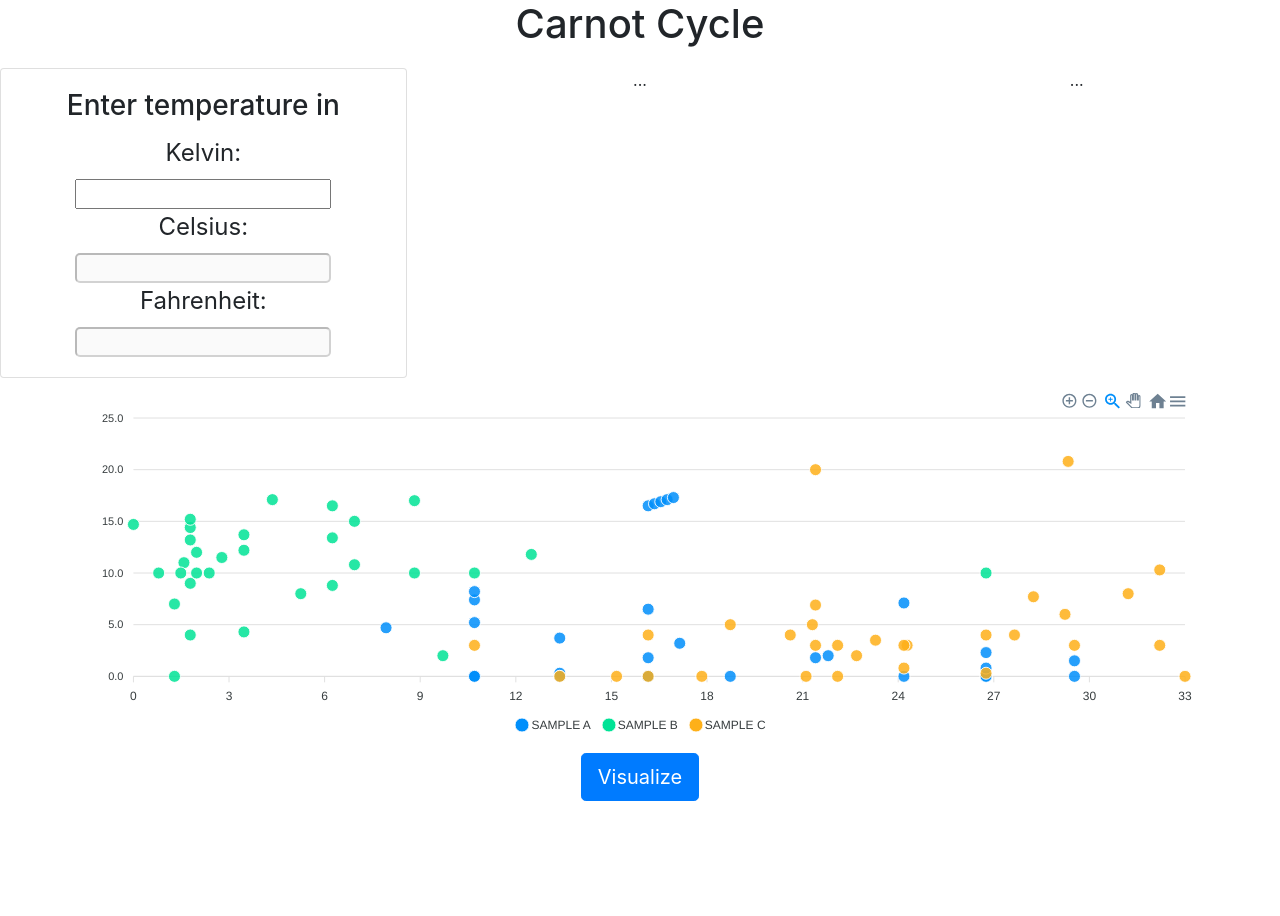
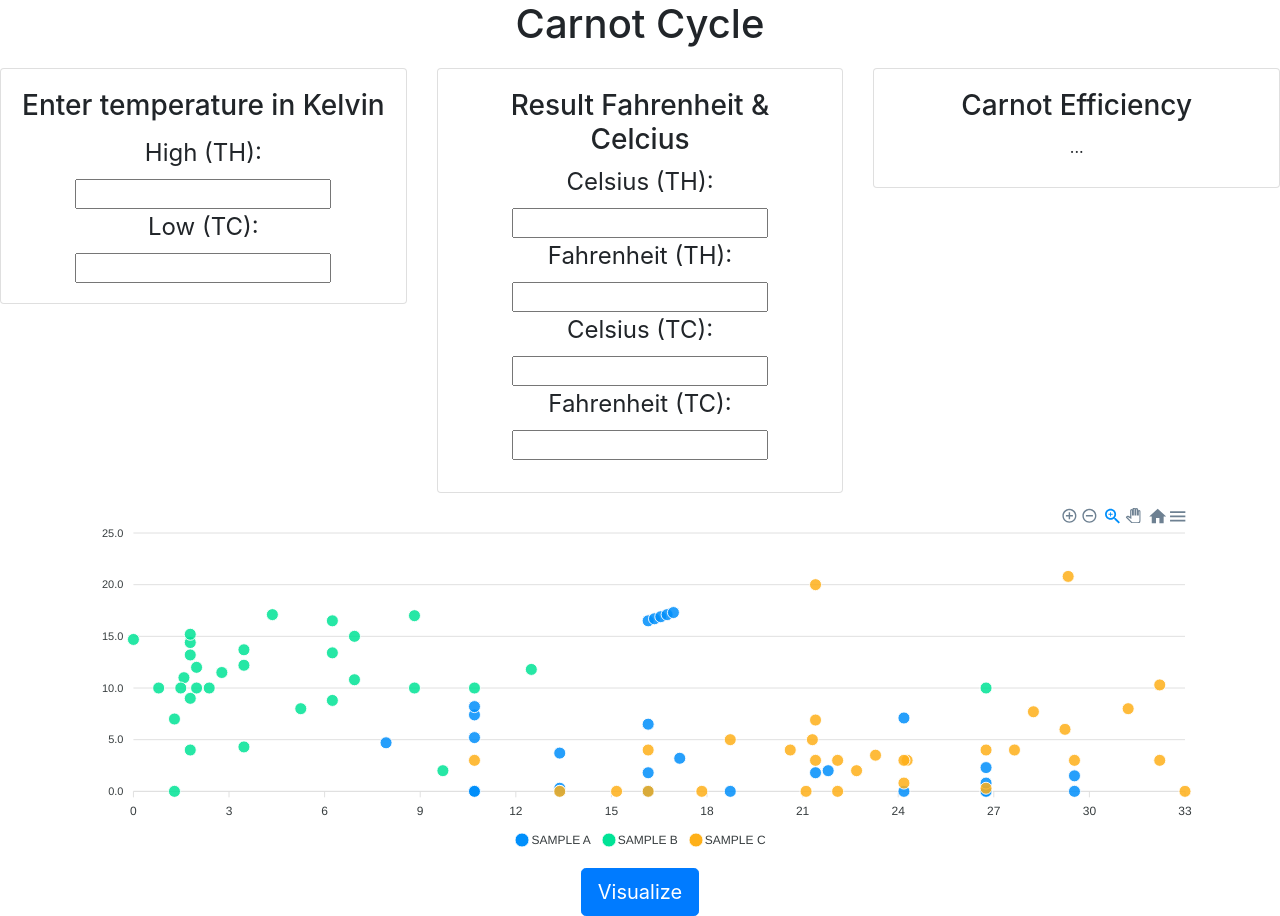
Before and after one commit to RuslanUchan/carnot-cycle, a React (Create React App) app: page / in a window 1280 px wide. Before the commit the page ends 801 px from the top, so only its background shows below. Built offline with nearby package versions, Linux system fonts and the light colour scheme.

Commit message:
Main input done

```diff
--- a/src/App.js
+++ b/src/App.js
@@ -1,10 +1,9 @@
 import React, { Component } from "react"
 import "./App.css"
-import { Container, Row, Col, Button } from "reactstrap"
+import { Container, Button } from "reactstrap"
 
-import Calculator from "./components/Calculator"
+import Calculator from "./components/TemperatureCalculator"
 import ScatterChart from "./components/ScatterChart"
-import Reactstrap from "./components/Reactstrap"
 
 class App extends Component {
   constructor(props) {
@@ -17,13 +16,7 @@ class App extends Component {
     return (
       <div className="App">
         <h1 style={{ marginBottom: "20px" }}>Carnot Cycle</h1>
-        <Row>
-          <Col>
-            <Calculator />
-          </Col>
-          <Col>...</Col>
-          <Col>...</Col>
-        </Row>
+        <Calculator />
         <Container style={{ marginTop: "10px" }}>
           <ScatterChart />
         </Container>
--- a/src/components/Calculator.js
+++ /dev/null
@@ -1,64 +0,0 @@
-import React, { Component } from "react"
-import TemperatureInput from "./TemperatureInput"
-import { Card, CardTitle, CardBody, CardText } from "reactstrap"
-
-class Calculator extends Component {
-  constructor(props) {
-    super(props)
-    this.state = { temperature: "" }
-  }
-
-  handleKelvinChange = temperature => {
-    this.setState({ temperature })
-  }
-
-  /**
-   *  All temperature is converted into Kelvin. As kelvin is
-   *  used to calculate thermodynamics equation.
-   *  it's the international standard
-   */
-  toCelsius = kelvin => {
-    return kelvin - 273
-  }
-
-  toFahrenheit = kelvin => {
-    return (kelvin - 273) * 1.8 + 32
-  }
-
-  tryConvert = (temperature, convert) => {
-    const input = parseFloat(temperature)
-    if (Number.isNaN(input)) {
-      return ""
-    }
-    const output = convert(input)
-    const rounded = Math.round(output * 1000) / 1000
-    return rounded.toString()
-  }
-
-  render() {
-    const temperature = this.state.temperature
-    const celsius = this.tryConvert(temperature, this.toCelsius)
-    const fahrenheit = this.tryConvert(temperature, this.toFahrenheit)
-
-    return (
-      <Card>
-        <CardBody>
-          <CardTitle>
-            <h3>Enter temperature in</h3>
-          </CardTitle>
-          <CardText>
-            <TemperatureInput
-              scale="k"
-              temperature={this.state.temperature}
-              onTemperatureChange={this.handleKelvinChange}
-            />
-            <TemperatureInput scale="c" temperature={celsius} />
-            <TemperatureInput scale="f" temperature={fahrenheit} />
-          </CardText>
-        </CardBody>
-      </Card>
-    )
-  }
-}
-
-export default Calculator
--- /dev/null
+++ b/src/components/EfficiencyCalculator.js
@@ -0,0 +1,21 @@
+import React, { Component } from "react"
+
+class EfficiencyCalculator extends Component {
+  render() {
+    const { TH, TC } = this.props
+    let efficiency = (1 - TC / TH) * 100
+    return (
+      <fieldset>
+        {isNaN(efficiency) ? (
+          <label>...</label>
+        ) : (
+          <label>
+            <h4>{efficiency}%</h4>
+          </label>
+        )}
+      </fieldset>
+    )
+  }
+}
+
+export default EfficiencyCalculator
--- /dev/null
+++ b/src/components/TemperatureCalculator.js
@@ -0,0 +1,113 @@
+import React, { Component } from "react"
+import TemperatureInput from "./TemperatureInput"
+import EfficiencyCalculator from "./EfficiencyCalculator"
+import { Card, CardTitle, CardBody, CardText, Row, Col } from "reactstrap"
+
+class Calculator extends Component {
+  constructor(props) {
+    super(props)
+    this.state = { highTemperature: "", lowTemperature: "" }
+  }
+
+  handleKelvinChange = (temperature, label) => {
+    // If high, assign to high
+    // If low, assign to low
+    label === "High (TH)"
+      ? this.setState({ highTemperature: temperature })
+      : this.setState({ lowTemperature: temperature })
+  }
+
+  /**
+   *  All temperature is converted into Kelvin. As kelvin is
+   *  used to calculate thermodynamics equation.
+   *  it's the international standard
+   */
+  toCelsius = kelvin => {
+    return kelvin - 273
+  }
+
+  toFahrenheit = kelvin => {
+    return (kelvin - 273) * 1.8 + 32
+  }
+
+  tryConvert = (temperature, convert) => {
+    const input = parseFloat(temperature)
+    if (Number.isNaN(input)) {
+      return ""
+    }
+    const output = convert(input)
+    const rounded = Math.round(output * 1000) / 1000
+    return rounded.toString()
+  }
+
+  render() {
+    const { highTemperature, lowTemperature } = this.state
+    const THCelsius = this.tryConvert(highTemperature, this.toCelsius)
+    const THFahrenheit = this.tryConvert(highTemperature, this.toFahrenheit)
+    const TCCelsius = this.tryConvert(lowTemperature, this.toCelsius)
+    const TCFahrenheit = this.tryConvert(lowTemperature, this.toFahrenheit)
+
+    return (
+      <Row>
+        <Col>
+          <Card>
+            <CardBody>
+              <CardTitle>
+                <h3>Enter temperature in Kelvin</h3>
+              </CardTitle>
+              <CardText>
+                <TemperatureInput
+                  label="High (TH)"
+                  temperature={this.state.highTemperature}
+                  onTemperatureChange={this.handleKelvinChange}
+                />
+                <TemperatureInput
+                  temperature={this.state.lowTemperature}
+                  label="Low (TC)"
+                  onTemperatureChange={this.handleKelvinChange}
+                />
+              </CardText>
+            </CardBody>
+          </Card>
+        </Col>
+        <Col>
+          <Card>
+            <CardBody>
+              <CardTitle>
+                <h3>Result Fahrenheit & Celcius</h3>
+                <TemperatureInput
+                  label="Celsius (TH)"
+                  temperature={THCelsius}
+                />
+                <TemperatureInput
+                  label="Fahrenheit (TH)"
+                  temperature={THFahrenheit}
+                />
+                <TemperatureInput
+                  label="Celsius (TC)"
+                  temperature={TCCelsius}
+                />
+                <TemperatureInput
+                  label="Fahrenheit (TC)"
+                  temperature={TCFahrenheit}
+                />
+              </CardTitle>
+            </CardBody>
+          </Card>
+        </Col>
+        <Col>
+          <Card>
+            <CardBody>
+              <CardTitle>
+                <h3>Carnot Efficiency</h3>
+              </CardTitle>
+              <EfficiencyCalculator TH={highTemperature} TC={lowTemperature} />
+            </CardBody>
+          </Card>
+        </Col>
+      </Row>
+    )
+  }
+}
+
+export default Calculator
--- a/src/components/TemperatureInput.js
+++ b/src/components/TemperatureInput.js
@@ -4,35 +4,20 @@ class TemperatureInput extends Component {
   constructor(props) {
     super(props)
 
-    this.state = {
-      scaleNames: {
-        c: "Celsius",
-        f: "Fahrenheit",
-        k: "Kelvin"
-      }
-    }
+    this.state = {}
   }
 
   handleChange = e => {
-    this.props.onTemperatureChange(e.target.value)
+    this.props.onTemperatureChange(e.target.value, this.props.label)
   }
 
   render() {
     const temperature = this.props.temperature
-    const scale = this.props.scale
+    const label = this.props.label
     return (
       <fieldset>
-        <legend>{this.state.scaleNames[scale]}:</legend>
-        {this.props.scale !== "k" ? (
-          <input
-            style={{ color: "black", borderRadius: 5 }}
-            disabled
-            value={temperature}
-            onChange={this.handleChange}
-          />
-        ) : (
-          <input value={temperature} onChange={this.handleChange} />
-        )}
+        <legend>{label}:</legend>
+        <input value={temperature} onChange={this.handleChange} />
       </fieldset>
     )
   }
```
